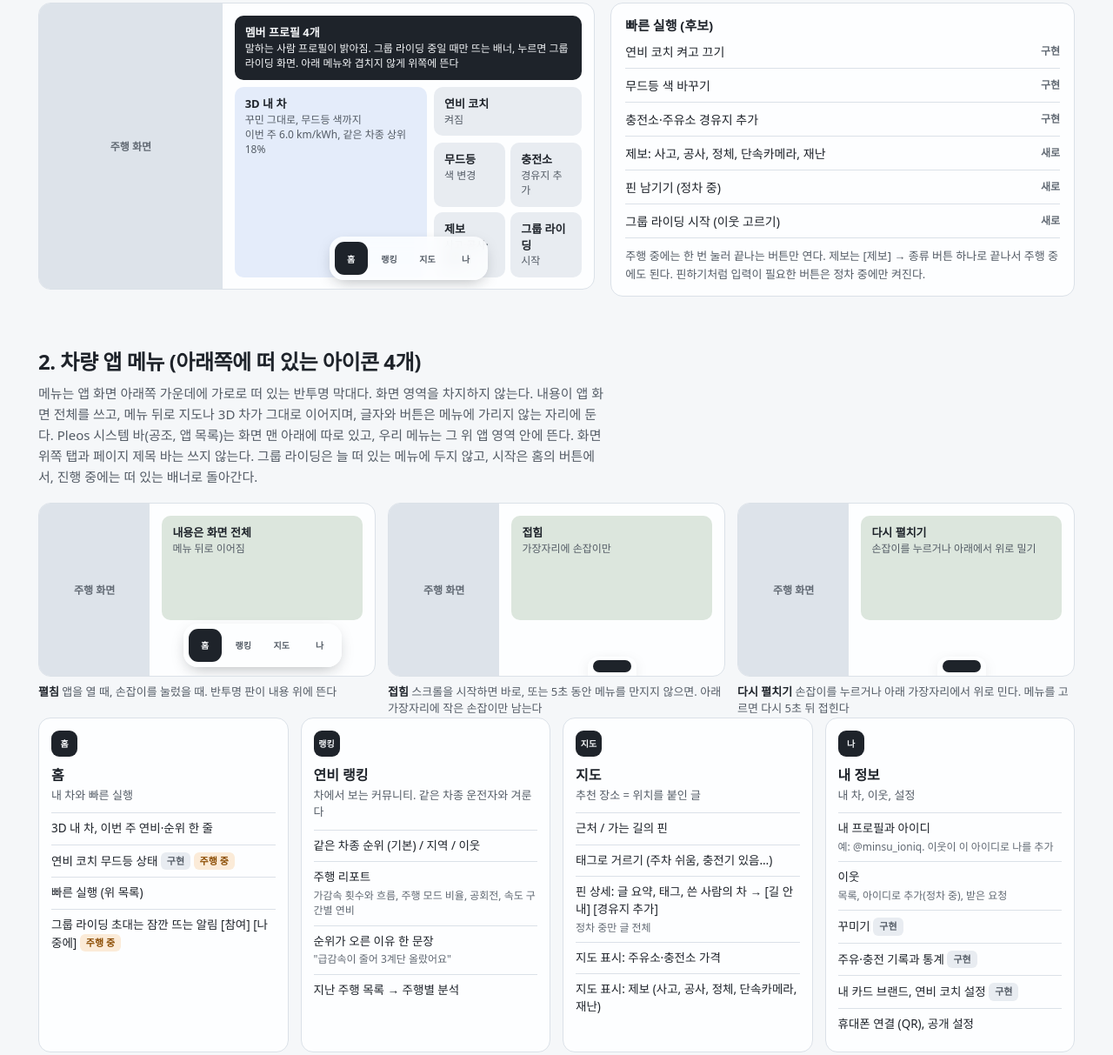
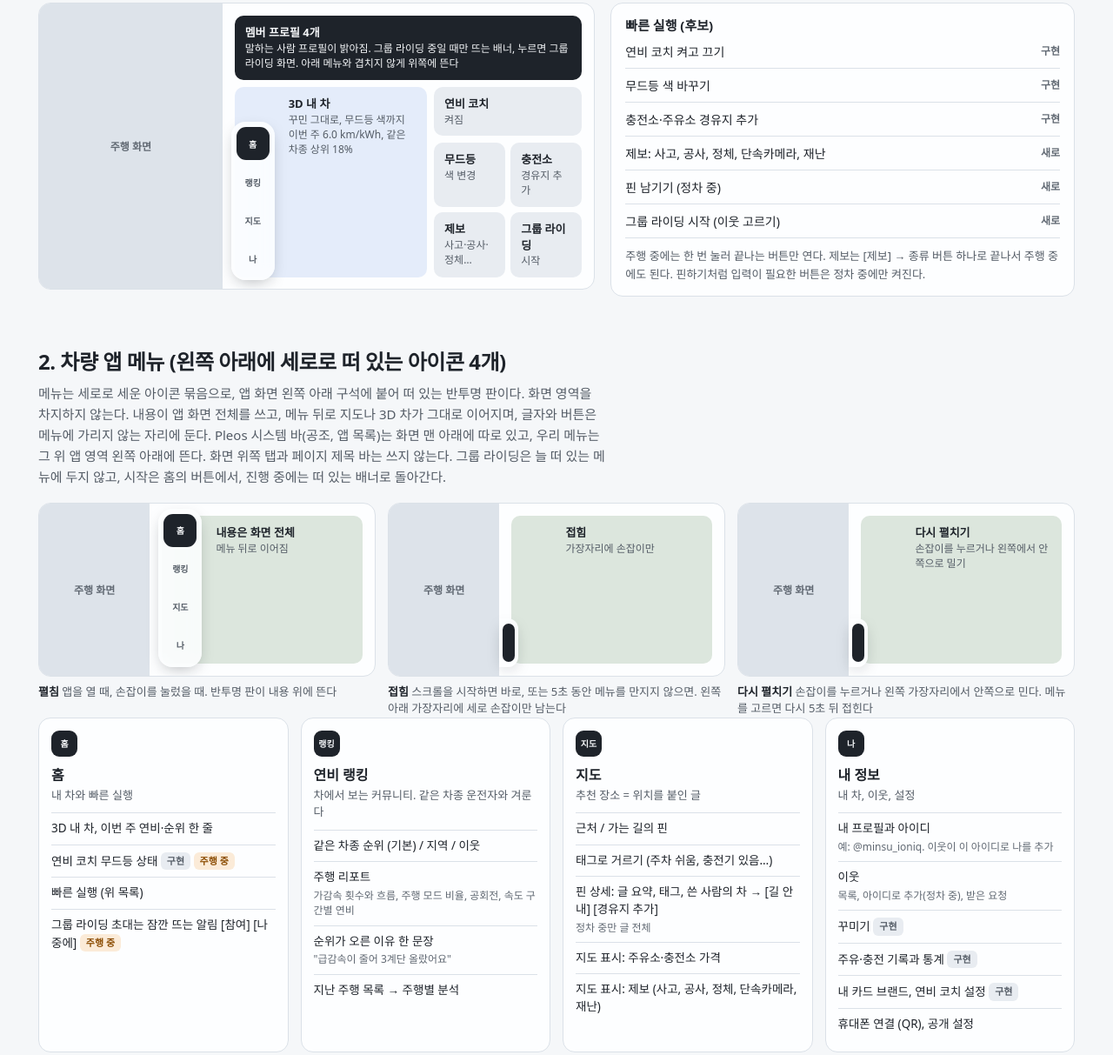
Before and after one commit to tlatlsgksp/pleos_pj, a plain HTML site: page docs/visual/ia.html in a window 1280 px wide. Shown: the part 557-1770 px from the top of the page at 87% size. Drawn offline with Linux system fonts and the light colour scheme.

Commit message:
Keep the vertical menu, anchored to the bottom-left corner
Co-Authored-By: Claude Opus 5.5 (1M context) <noreply@anthropic.com>

```diff
--- a/docs/visual/ia.html
+++ b/docs/visual/ia.html
@@ -34,11 +34,11 @@ h3 { font-size: 18px; font-weight: 800; letter-spacing: -0.015em; margin: 0 0 6p
 .screen { display: flex; height: 300px; border-radius: 14px; overflow: hidden; border: 1px solid var(--rule); background: var(--raised); }
 .screen .dv { width: 33%; background: var(--navi); display: grid; place-items: center; font-size: 12px; color: var(--ink3); font-weight: 700; }
 .screen .app { flex: 1; position: relative; padding: 14px; display: grid; gap: 8px; }
-.rail { position: absolute; z-index: 2; left: 50%; bottom: 10px; transform: translateX(-50%); display: flex; flex-direction: row; gap: 6px; padding: 6px; border-radius: 16px; background: rgba(253,254,255,.86); backdrop-filter: blur(8px); box-shadow: 0 6px 18px -6px rgba(18,22,28,.35); }
+.rail { position: absolute; z-index: 2; left: 10px; bottom: 10px; display: flex; flex-direction: column; gap: 6px; padding: 6px; border-radius: 16px; background: rgba(253,254,255,.86); backdrop-filter: blur(8px); box-shadow: 0 6px 18px -6px rgba(18,22,28,.35); }
 .rail i { width: 38px; height: 38px; border-radius: 11px; background: transparent; display: grid; place-items: center; font-style: normal; font-size: 10px; font-weight: 800; color: var(--ink2); }
 .rail i.on { background: var(--ink); color: var(--bg); }
-.rail.folded { bottom: 0; padding: 4px 6px; border-radius: 12px 12px 0 0; }
-.rail.folded i { width: 44px; height: 14px; border-radius: 7px; }
+.rail.folded { left: 0; padding: 6px 4px; border-radius: 0 12px 12px 0; }
+.rail.folded i { width: 14px; height: 44px; border-radius: 7px; }
 .states { display: grid; grid-template-columns: repeat(3, minmax(0,1fr)); gap: 14px; margin-top: 14px; }
 @media (max-width: 900px) { .states { grid-template-columns: 1fr; } }
 .states .screen { height: 200px; }
@@ -48,7 +48,7 @@ h3 { font-size: 18px; font-weight: 800; letter-spacing: -0.015em; margin: 0 0 6p
 .blk b { display: block; color: var(--ink); font-size: 13px; }
 .blk.hero { background: var(--accent-soft); }
 .blk.map { background: #DCE6DD; }
-.screen .app { padding-bottom: 64px; }
+.blk.hero, .blk.map { padding-left: 62px; }
 
 .opts { display: grid; grid-template-columns: repeat(3, minmax(0,1fr)); gap: 18px; }
 @media (max-width: 1000px) { .opts { grid-template-columns: 1fr; } }
@@ -94,10 +94,10 @@ h3 { font-size: 18px; font-weight: 800; letter-spacing: -0.015em; margin: 0 0 6p
 <body>
 <main>
   <h1>Moli 정보 구조 v2.3</h1>
-  <p class="lede">이전 정보 구조와 화면 기조는 버리고 새로 짰다. 커뮤니티는 차와 폰 모두에 있다. 다만 글을 읽고 쓰는 피드는 폰에만 두고, 차에서는 운전하면서 참여할 수 있는 커뮤니티만 둔다: 연비 랭킹, 그룹 라이딩, 핀, 제보. 메뉴는 화면 아래쪽에 떠 있는 아이콘이다.</p>
+  <p class="lede">이전 정보 구조와 화면 기조는 버리고 새로 짰다. 커뮤니티는 차와 폰 모두에 있다. 다만 글을 읽고 쓰는 피드는 폰에만 두고, 차에서는 운전하면서 참여할 수 있는 커뮤니티만 둔다: 연비 랭킹, 그룹 라이딩, 핀, 제보. 메뉴는 화면 왼쪽 아래에 세로로 떠 있는 아이콘이다.</p>
   <div class="changes">
     <div class="chg"><s>홈의 "지금 할 일" 카드</s><b>홈 = 내 차 + 빠른 실행</b></div>
-    <div class="chg"><s>화면 위 탭 바</s><b>아래쪽에 떠 있는 메뉴, 스크롤하거나 5초 지나면 접힘</b></div>
+    <div class="chg"><s>화면 위 탭 바</s><b>왼쪽 아래에 세로로 떠 있는 메뉴, 스크롤하거나 5초 지나면 접힘</b></div>
     <div class="chg"><s>차의 커뮤니티 피드</s><b>차의 커뮤니티는 읽고 쓰는 글 대신 랭킹, 그룹 라이딩, 핀, 제보</b></div>
     <div class="chg"><s>장소 핀과 커뮤니티 글 따로</s><b>위치를 붙인 글이 곧 지도의 핀</b></div>
     <div class="chg"><s>커뮤니티 안의 지도</s><b>커뮤니티는 목록, 지도는 별도 메뉴(지도 보기)</b></div>
@@ -128,15 +128,15 @@ h3 { font-size: 18px; font-weight: 800; letter-spacing: -0.015em; margin: 0 0 6p
     </div>
   </div>
 
-  <h2>2. 차량 앱 메뉴 (아래쪽에 떠 있는 아이콘 4개)</h2>
-  <p class="note">메뉴는 앱 화면 아래쪽 가운데에 가로로 떠 있는 반투명 막대다. 화면 영역을 차지하지 않는다. 내용이 앱 화면 전체를 쓰고, 메뉴 뒤로 지도나 3D 차가 그대로 이어지며, 글자와 버튼은 메뉴에 가리지 않는 자리에 둔다. Pleos 시스템 바(공조, 앱 목록)는 화면 맨 아래에 따로 있고, 우리 메뉴는 그 위 앱 영역 안에 뜬다. 화면 위쪽 탭과 페이지 제목 바는 쓰지 않는다. 그룹 라이딩은 늘 떠 있는 메뉴에 두지 않고, 시작은 홈의 버튼에서, 진행 중에는 떠 있는 배너로 돌아간다.</p>
+  <h2>2. 차량 앱 메뉴 (왼쪽 아래에 세로로 떠 있는 아이콘 4개)</h2>
+  <p class="note">메뉴는 세로로 세운 아이콘 묶음으로, 앱 화면 왼쪽 아래 구석에 붙어 떠 있는 반투명 판이다. 화면 영역을 차지하지 않는다. 내용이 앱 화면 전체를 쓰고, 메뉴 뒤로 지도나 3D 차가 그대로 이어지며, 글자와 버튼은 메뉴에 가리지 않는 자리에 둔다. Pleos 시스템 바(공조, 앱 목록)는 화면 맨 아래에 따로 있고, 우리 메뉴는 그 위 앱 영역 왼쪽 아래에 뜬다. 화면 위쪽 탭과 페이지 제목 바는 쓰지 않는다. 그룹 라이딩은 늘 떠 있는 메뉴에 두지 않고, 시작은 홈의 버튼에서, 진행 중에는 떠 있는 배너로 돌아간다.</p>
   <div class="states">
     <div><div class="screen"><div class="dv">주행 화면</div><div class="app"><div class="rail"><i class="on">홈</i><i>랭킹</i><i>지도</i><i>나</i></div><div class="blk map" style="height:100%"><b>내용은 화면 전체</b>메뉴 뒤로 이어짐</div></div></div>
       <p><b>펼침</b> 앱을 열 때, 손잡이를 눌렀을 때. 반투명 판이 내용 위에 뜬다</p></div>
     <div><div class="screen"><div class="dv">주행 화면</div><div class="app"><div class="rail folded"><i class="on"></i></div><div class="blk map" style="height:100%"><b>접힘</b>가장자리에 손잡이만</div></div></div>
-      <p><b>접힘</b> 스크롤을 시작하면 바로, 또는 5초 동안 메뉴를 만지지 않으면. 아래 가장자리에 작은 손잡이만 남는다</p></div>
-    <div><div class="screen"><div class="dv">주행 화면</div><div class="app"><div class="rail folded"><i class="on"></i></div><div class="blk map" style="height:100%"><b>다시 펼치기</b>손잡이를 누르거나 아래에서 위로 밀기</div></div></div>
-      <p><b>다시 펼치기</b> 손잡이를 누르거나 아래 가장자리에서 위로 민다. 메뉴를 고르면 다시 5초 뒤 접힌다</p></div>
+      <p><b>접힘</b> 스크롤을 시작하면 바로, 또는 5초 동안 메뉴를 만지지 않으면. 왼쪽 아래 가장자리에 세로 손잡이만 남는다</p></div>
+    <div><div class="screen"><div class="dv">주행 화면</div><div class="app"><div class="rail folded"><i class="on"></i></div><div class="blk map" style="height:100%"><b>다시 펼치기</b>손잡이를 누르거나 왼쪽에서 안쪽으로 밀기</div></div></div>
+      <p><b>다시 펼치기</b> 손잡이를 누르거나 왼쪽 가장자리에서 안쪽으로 민다. 메뉴를 고르면 다시 5초 뒤 접힌다</p></div>
   </div>
 
   <div class="tree c4">
@@ -233,7 +233,7 @@ h3 { font-size: 18px; font-weight: 800; letter-spacing: -0.015em; margin: 0 0 6p
     <li><b>정함</b> 그룹 라이딩: 늘 떠 있는 메뉴에서 빼고, 진행 중일 때만 떠 있는 배너. 시작은 홈 버튼</li>
     <li><b>정함</b> 이웃: 서로 수락하는 관계. 프로필 아이디로 추가. 그룹 라이딩은 이웃끼리</li>
     <li><b>정함</b> 지도: 네이버 지도 SDK (차·폰 공통)</li>
-    <li><b>정함</b> 메뉴: 아래쪽 가로 플로팅, 내용 영역을 차지하지 않음. 스크롤하거나 5초 지나면 손잡이로 접힘</li>
+    <li><b>정함</b> 메뉴: 왼쪽 아래 구석에 세로 플로팅, 내용 영역을 차지하지 않음. 스크롤하거나 5초 지나면 손잡이로 접힘</li>
     <li><b>정함</b> 내 경로 위 제보: 화면 위에서 내려오는 꽉 찬 배너 "현재 경로 위에 사고 제보가 있어요", 누르면 위치</li>
     <li><b>정함</b> 화면 문구는 <a href="../UX_WRITING.md">UX 라이팅 기준</a>의 용어집을 따름</li>
     <li><b>정함</b> 홈에서 실시간 제보: 사고, 공사, 정체, 단속카메라, 재난</li>
```
